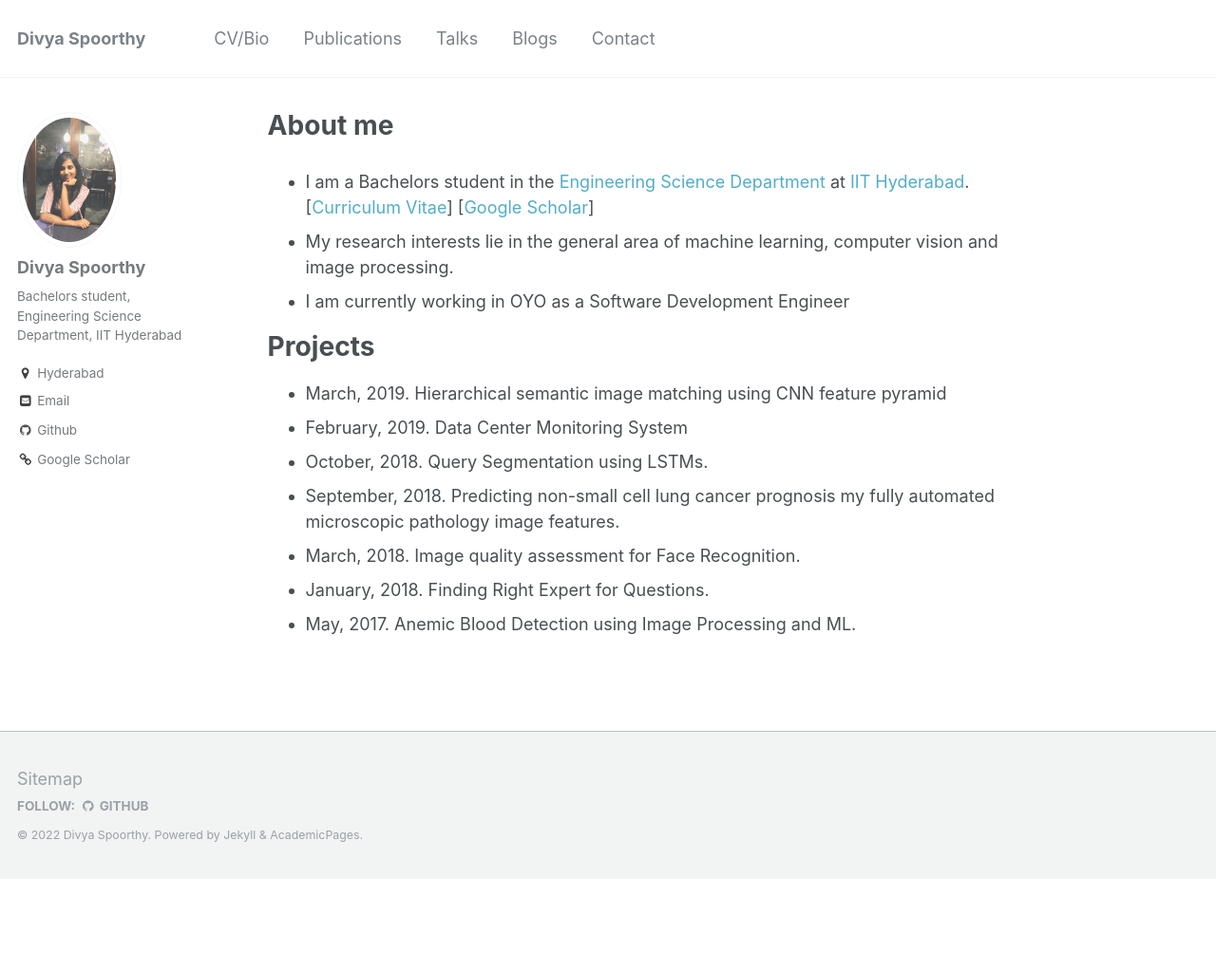
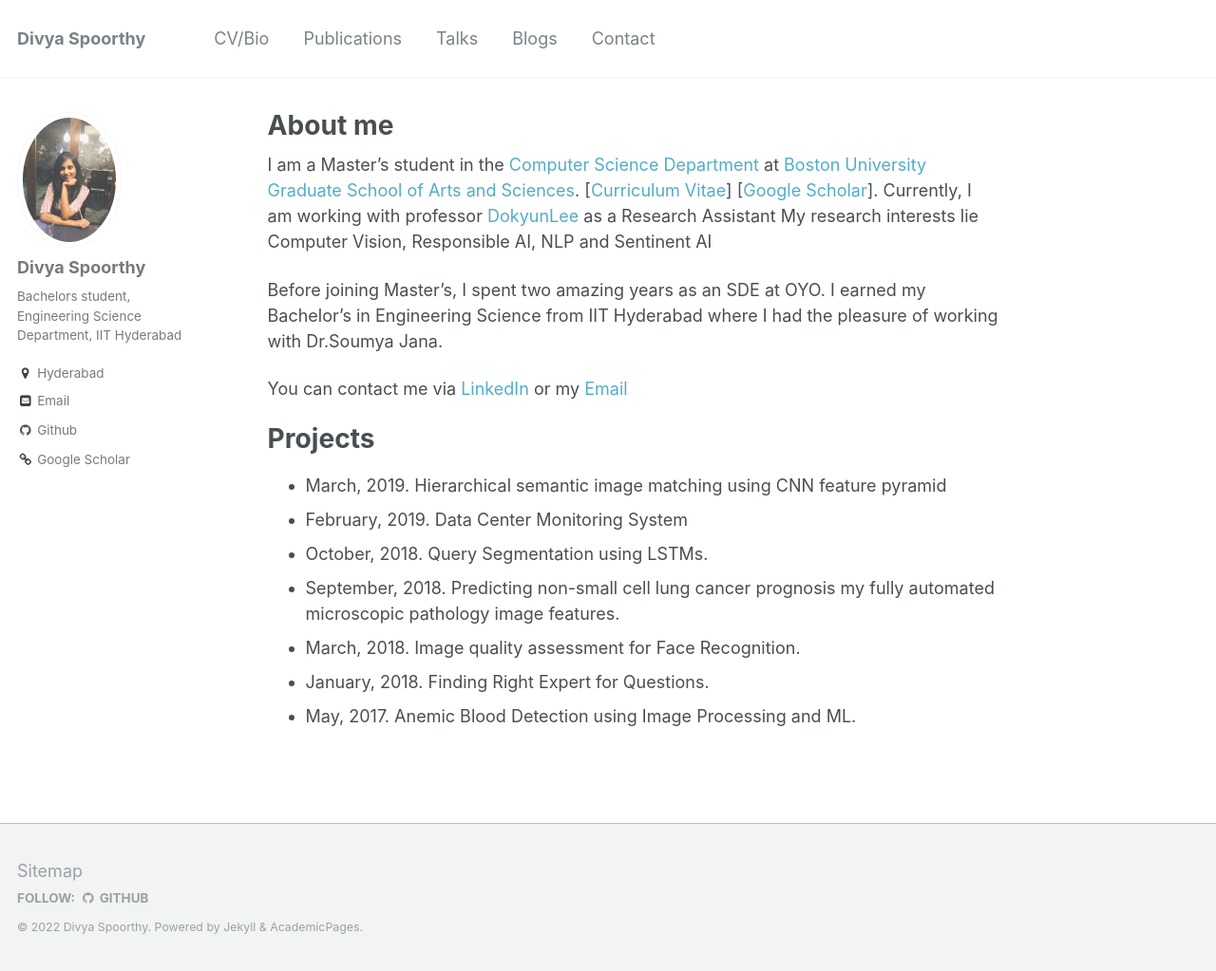
Before and after one commit to dspoorthy/divyaappapogu, a Jekyll site: the page built from _pages/about.md, in a window 1280 px wide and 1023 px high. Shown: the whole window at 95% size. Built offline with Jekyll 4.4.1, drawn with Linux system fonts in a browser that asks for light colours.

Commit message:
added updated bio

```diff
--- a/_pages/about.md
+++ b/_pages/about.md
@@ -8,9 +8,17 @@ redirect_from:
   - /about.html
 ---
 
-* I am a Bachelors student in the [Engineering Science Department](https://es.iith.ac.in/) at [IIT Hyderabad](https://www.iith.ac.in/). [[Curriculum Vitae](divyaspoorthy.github.io/files/Divya_Spoorthy_Resume.pdf)] [[Google Scholar](https://scholar.google.com/citations?user=evsIAZYAAAAJ&hl=en)]
-* My research interests lie in the general area of machine learning, computer vision and image processing.
-* I am currently working in OYO as a Software Development Engineer
+I am a Master's student in the [Computer Science Department](https://www.bu.edu/academics/cas/departments/computer-science/)
+at [Boston University Graduate School of Arts and Sciences](https://www.bu.edu/academics/grs/).
+[[Curriculum Vitae](divyaspoorthy.github.io/files/Divya_Spoorthy_Resume.pdf)]
+[[Google Scholar](https://scholar.google.com/citations?user=evsIAZYAAAAJ&hl=en)].
+Currently, I am working with professor [DokyunLee](https://www.leedokyun.com/) as a Research Assistant
+My research interests lie Computer Vision, Responsible AI, NLP and Sentinent AI
+
+Before joining Master's, I spent two amazing years as an SDE at OYO. I earned my Bachelor's in Engineering Science from IIT Hyderabad
+where I had the pleasure of working with Dr.Soumya Jana.
+
+You can contact me via [LinkedIn](https://www.linkedin.com/in/divya-spoorthy-572586141/) or my [Email](divya.spoorthy7@gmail.com)
 
 
 
```
Also changed, not shown: 2 other files.
